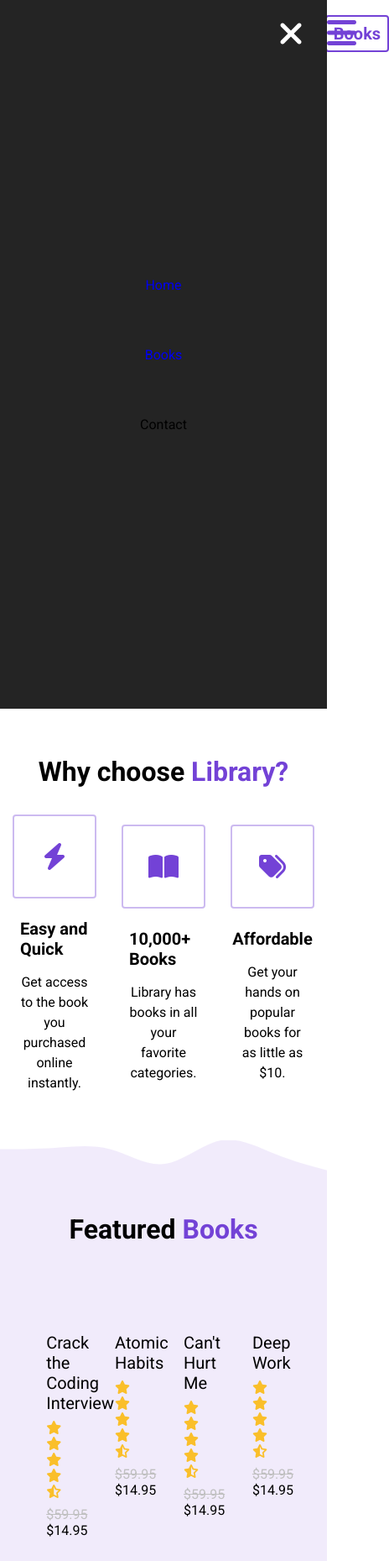
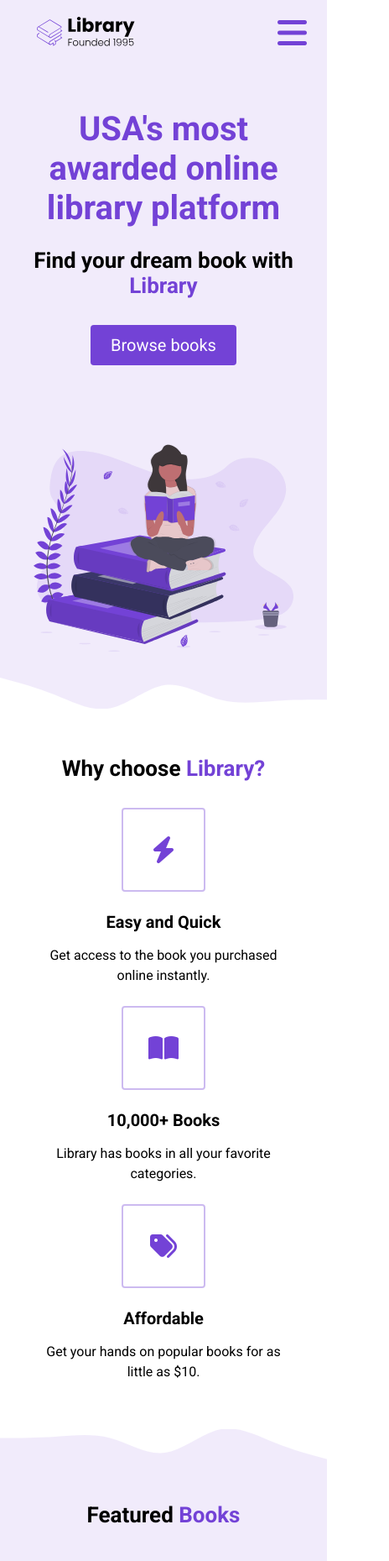
Before and after one commit to caleighkoch/FES-Library-project-1-, a plain HTML site: page index.html in a window 390 px wide. Shown: the top 1859 px of the page at 84% size, 464 px wide, since content can reach past the window. Drawn offline with Linux system fonts and the light colour scheme.

Commit message:
updating code

```diff
--- a/index.html
+++ b/index.html
@@ -18,25 +18,25 @@
                     <li><a href="#" class="nav__link">Contact</a></li>
                     <li><a href="#" class="nav__link nav__link--primary">Books</a></li>
                 </ul>
-            </div>
-            <button class="btn__menu">
+            <button class="btn__menu" onclick="openMenu()">
                 <i class="fas fa-bars"></i>
             </button>
             <div class="menu__backdrop">
-                <button class="btn__menu btn__menu--close">
+                <button class="btn__menu btn__menu--close" onclick="closeMenu()">
                     <i class="fas fa-times"></i>
                 </button>
                 <ul class="menu__links">
                     <li class="menu__list">
-                        <a href="#" class="menu__link">Home</a>
+                        <a href="#" class="menu__link" onclick="closeMenu()">Home</a>
                     </li>
                     <li class="menu__list">
-                        <a href="#features" class="menu__link">Books</a>
+                        <a href="#features" class="menu__link" onclick="closeMenu()">Books</a>
                     </li>
                     <li class="menu__list">
-                        <a class="menu__link no-cursor">Contact</a>
+                        <a class="menu__link no-cursor" onclick="closeMenu()">Contact</a>
                     </li>
                 </ul>
+            </div>
             </div>
         </nav>
         <header>
@@ -44,7 +44,9 @@
                 <div class="header__description">
                     <h1>USA's most awarded online library platform</h1>
                     <h2>Find your dream book with <span class="purple">Library</span></h2>
-                    <button class="btn">Browse books</button>
+                    <a href="#features">
+                        <button class="btn">Browse books</button>
+                    </a>
                 </div>
                 <figure class="header__img--wrapper">
                     <img src="./assets/Undraw_Books.svg" alt="Person reading a book">
--- a/index.js
+++ b/index.js
@@ -1,7 +1,7 @@
 function openMenu() {
-
+    document.body.classList += " menu--open"
 }
 
 function closeMenu() {
-
+    document.body.classList.remove('menu--open')
 }
--- a/styles.css
+++ b/styles.css
@@ -93,6 +93,7 @@ li {
     text-align: center;
     border:none;
     color:#7342d6;
+    display:none;
 }
 
 .menu__backdrop {
@@ -106,6 +107,19 @@ li {
     display: flex;
     justify-content: center;
     align-items: center;
+    transition:all 300ms ease;
+    opacity:0;
+    visibility: hidden;
+}
+
+.menu--open .menu__backdrop {
+    visibility: visible;
+    opacity:1;
+}
+
+.menu--open {
+    max-height:100vh;
+    overflow-y:hidden;
 }
 
 .menu__links {
@@ -118,7 +132,7 @@ li {
     padding:32px 0;
 }
 
-.menu_link {
+.menu__link {
     font-size: 40px;
     color:white;
 }
@@ -245,6 +259,7 @@ button:active {
 
 .highlight__wrapper {
     display: flex;
+    flex-wrap:wrap;
 }
 
 .highlight {
@@ -252,7 +267,6 @@ button:active {
     width:calc(100% / 3);
     display: flex;
     align-items: center;
-    justify-content: center;
     flex-direction: column;
 }
 
@@ -277,6 +291,7 @@ button:active {
 .highlight__subtitle {
     font-size:20px;
     margin-bottom: 16px;
+    text-align: center;
 }
 
 /*FEATURES*/
@@ -367,3 +382,47 @@ footer {
 .footer__link {
     padding:0 8px;
 }
+
+/*SMALL PHONES, TABLETS, LARGE SMARTPHONES*/
+
+@media (max-width:768px) {
+    .header__description {
+        padding:0 24px;
+    }
+
+    h1 {
+        font-size:40px;
+    }
+
+    h2 {
+        font-size:26px;
+    }
+
+    button {
+        font-size:18px;
+    }
+
+    .book {
+        width:50%;
+    }
+}
+
+/*SMALL PHONE, LARGE SMARTPHONES*/
+
+@media (max-width:550px) {
+    .nav__links {
+        display:none;
+    }
+
+    .btn__menu {
+        display:block;
+    }
+
+    .highlight {
+        width: 100%;
+    }
+
+    .highlight:not(:last-child) {
+        margin-bottom:24px;
+    }
+}
```
